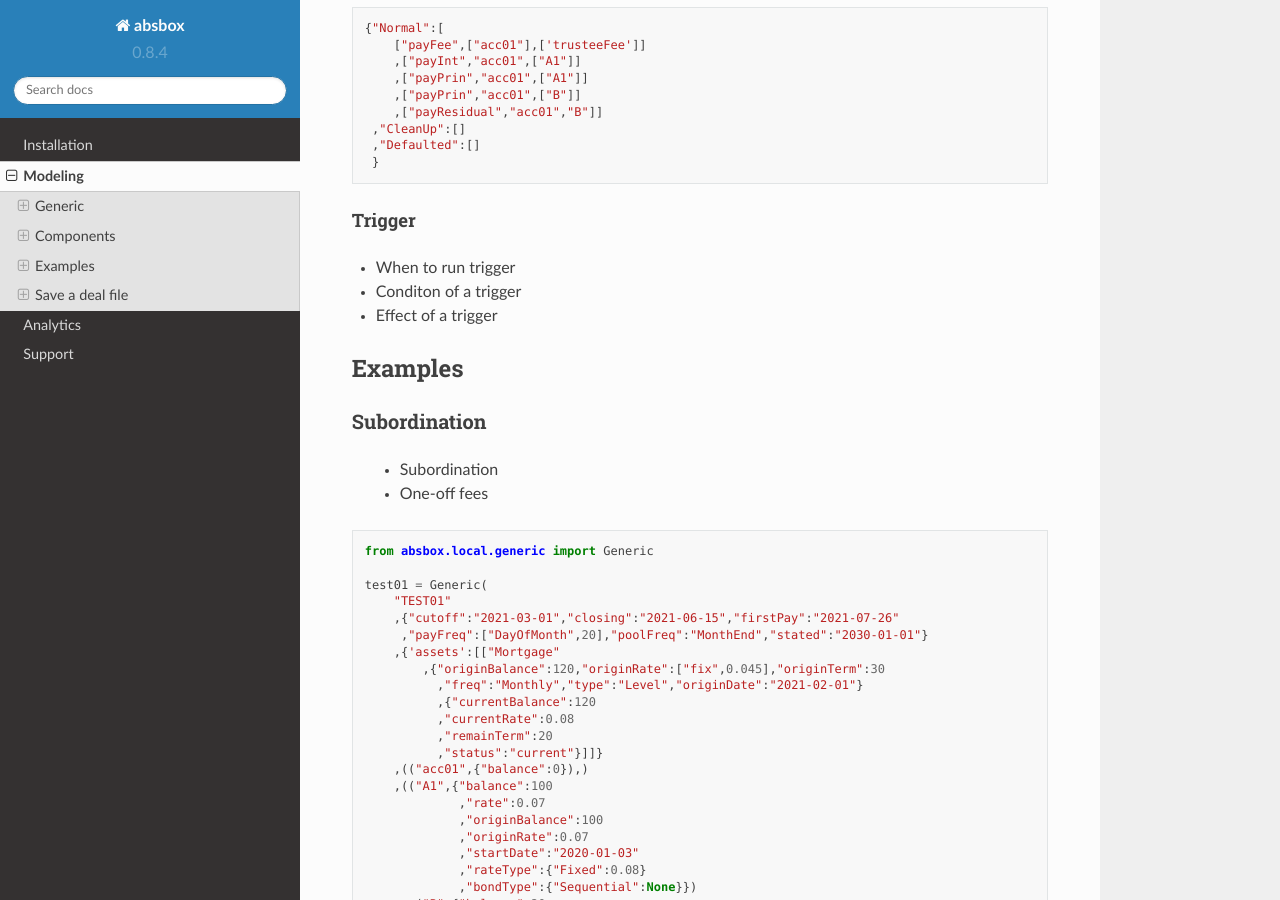
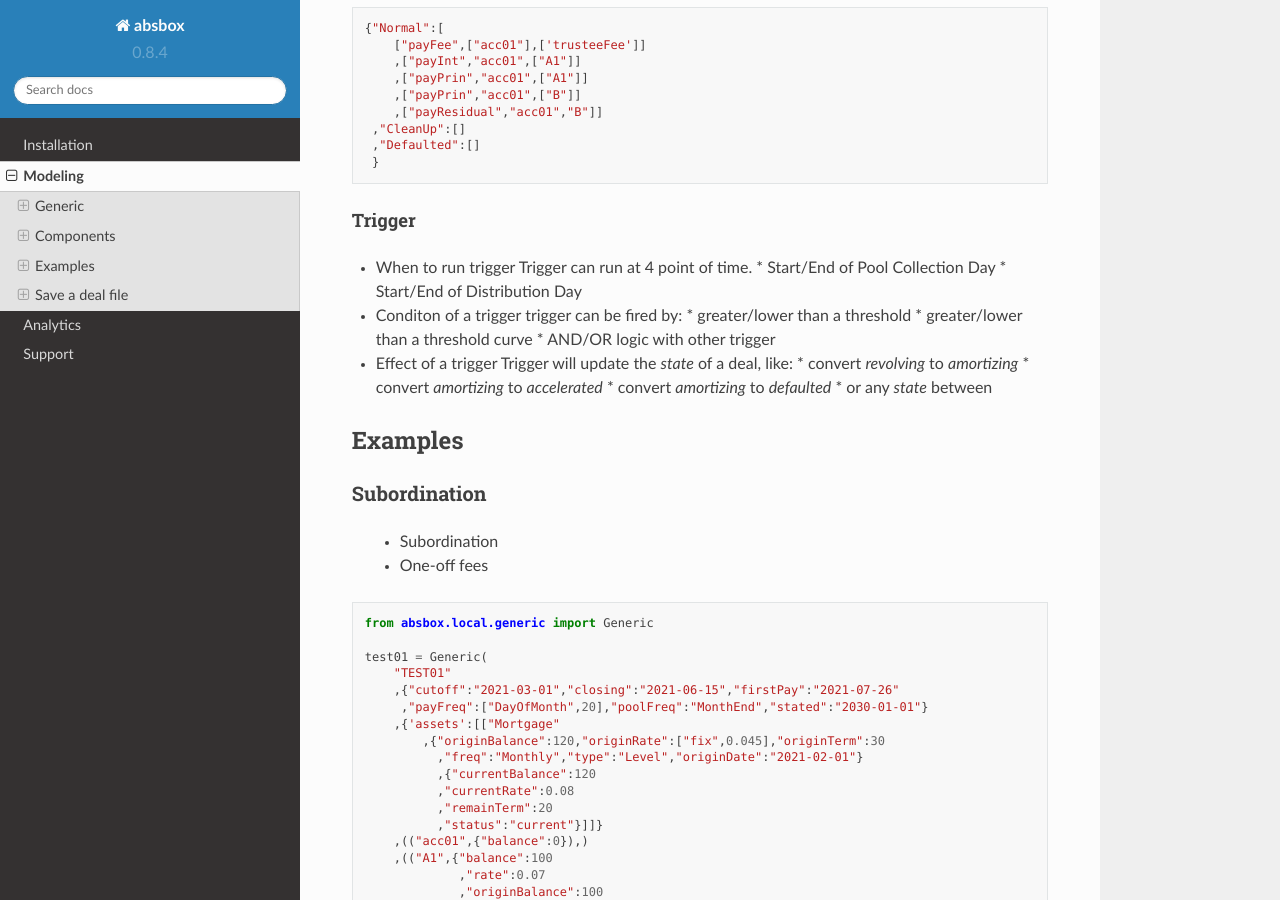
Before and after one commit to yellowbean/absbox-doc, a Sphinx documentation site: the page built from docs/source/modeling.rst, in a window 1280 px wide and 900 px high, scrolled down 11375 px. Built offline with Sphinx 7.4.7 and the Read the Docs theme 2.0.0, drawn with Linux system fonts in a browser that asks for light colours.

Commit message:
add trigger desp

```diff
--- a/docs/source/modeling.rst
+++ b/docs/source/modeling.rst
@@ -590,10 +590,22 @@ Trigger
 ^^^^^^^^^^
 
 * When to run trigger
+  Trigger can run at 4 point of time.
+  * Start/End of Pool Collection Day
+  * Start/End of Distribution Day
 
 * Conditon of a trigger
+  trigger can be fired by:
+  * greater/lower than a threshold
+  * greater/lower than a threshold curve
+  * AND/OR logic with other trigger
 
 * Effect of a trigger
+  Trigger will update the `state` of a deal, like:
+  * convert `revolving` to `amortizing`
+  * convert `amortizing` to `accelerated`
+  * convert `amortizing` to `defaulted`
+  * or any `state` between
 
 Examples
 ============
```
